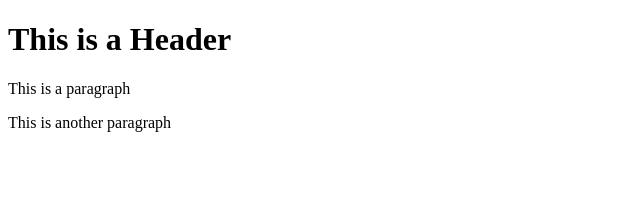
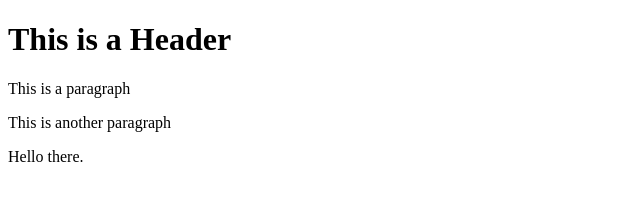
Before and after one commit to Gideon-DEV01/git-test, a website: page index.html in a window 1280 px wide. Shown: the full height of the page, 0-640 px from the left. Drawn offline with Linux system fonts and the light colour scheme.

Commit message:
Using NPM

```diff
--- a/index.html
+++ b/index.html
@@ -4,5 +4,6 @@
         <h1>This is a Header</h1>
         <p>This is a paragraph</p>
         <p>This is another paragraph</p>
+        <p>Hello there.</p>
     </body>
 </html>
```
Also changed, not shown: package.json (added, +24 -0 lines), 2 other files.
